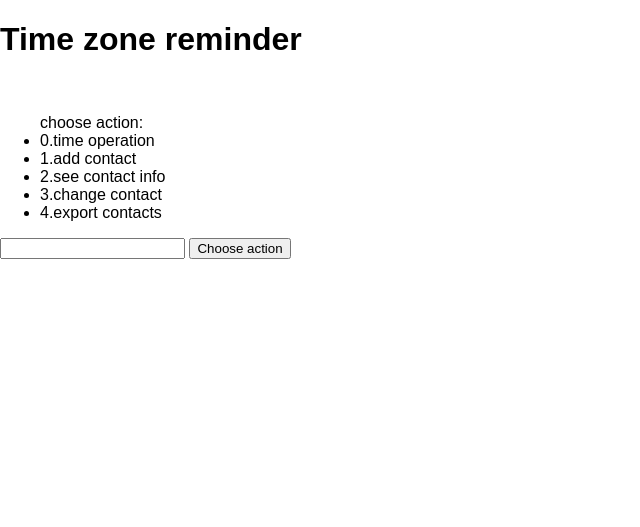
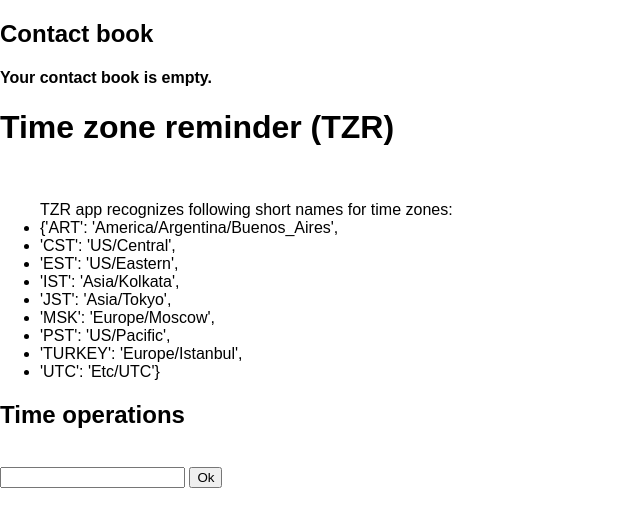
Before and after one commit to gelst13/TimeZoneReminder, a Flask app: page / in a window 1280 px wide. Shown: the top 527 px of the page, without its empty margins (0-640 px from the left). Run offline with Flask 3, Linux system fonts and the light colour scheme.

Commit message:
working version

```diff
--- a/app.py
+++ b/app.py
@@ -34,22 +34,19 @@ def index():
         command = request.form.get('command')
 
     else:
-        # tasks = Todo.query.order_by(Todo.date_created).all()
-        return render_template('index.html')
+        contacts = Contacts.query.order_by(Contacts.contact_name).all()
+        return render_template('index.html', contacts=contacts)
 
-#
-# @app.route('/delete/<int:id>')
-# def delete(id):
-#     task_to_delete = Todo.query.get_or_404(id)
-#
-#     try:
-#         db.session.delete(task_to_delete)
-#         db.session.commit()
-#         return redirect('/')
-#     except:
-#         return f'There was a problem deleting task {id}<{task_to_delete.content}>'
-#
-#
+
+@app.route('/delete/<contact_name>')
+def delete(contact_name):
+    contact_to_delete = Contacts.query.get_or_404(contact_name)
+    try:
+        db.session.delete(contact_to_delete)
+        db.session.commit()
+        return redirect('/')
+    except:
+        return f'There was a problem deleting contact {id}<{contact_to_delete.content}>'
 
 
 @app.route('/add_contact', methods=['POST', 'GET'])
@@ -73,7 +70,7 @@ def add_contact():
     return render_template('add_contact.html')
 # @app.route('/update/<int:id>', methods=['POST', 'GET'])
 # def update(id):
-#     task = Todo.query.get_or_404(id)
+#     task = Contacts.query.get_or_404(id)
 #     if request.method == 'POST':
 #         task.content = request.form.get('content')
 #
--- a/pseudocode.py
+++ b/pseudocode.py
@@ -2,8 +2,7 @@
 describe screens and create pages for necessary actions
 
 on main page:
-- display contact book from db
-- add delete link near each contact
+
 - add update link near each contact
 - add_contact.html link
 - export_contacts.html link
--- a/templates/index.html
+++ b/templates/index.html
@@ -6,18 +6,60 @@
 
 
 {% block body %}
+<div class="db">
+    <h2>Contact book</h2>
+    {% if contacts|length < 1 %}
+    <h4>Your contact book is empty.</h4>
+    {% else %}
+    <table>
+        <tr>
+            <th>contact_name</th>
+            <th>zone_name</th>
+            <th>utc_offset</th>
+            <th>platform</th>
+            <th>comment</th>
+            <th>location</th>
+         </tr>
+        {% for contact in contacts %}
+        <tr>
+            <td>{{ contact.contact_name }}</td>
+            <td>{{ contact.zone_name }}</td>
+            <td>{{ contact.utc_offset }}</td>
+            <td>{{ contact.platform }}</td>
+            <td>{{ contact.comment }}</td>
+            <td>{{ contact.location }}</td>
+            <td>
+                <a href="/delete/{{ contact.contact_name }}">Delete</a>
+                <br>
+                <a href="/update/{{ contact.contact_name }}">Update</a>
+            </td>
+        </tr>
+        {% endfor %}
+    </table>
+    {% endif %}
+</div>
+
+<div class="info">
+    <h1>Time zone reminder (TZR)</h1><br>
+    <ul>TZR app recognizes following short names for time zones:
+        <li>{'ART': 'America/Argentina/Buenos_Aires',</li>
+        <li>'CST': 'US/Central',</li>
+        <li>'EST': 'US/Eastern',</li>
+        <li>'IST': 'Asia/Kolkata',</li>
+        <li>'JST': 'Asia/Tokyo',</li>
+        <li>'MSK': 'Europe/Moscow',</li>
+        <li>'PST': 'US/Pacific',</li>
+        <li>'TURKEY': 'Europe/Istanbul',</li>
+        <li>'UTC': 'Etc/UTC'}</li>
+     </ul>
+</div>
+<div class="time">
+    <h2>Time operations</h2><br>
+</div>
 <div class="command">
-    <h1>Time zone reminder</h1><br>
-    <ul>choose action:
-        <li>0.time operation</li>
-        <li>1.add contact</li>
-        <li>2.see contact info</li>
-        <li>3.change contact</li>
-        <li>4.export contacts</li>
-    </ul>
     <form action="/" method="POST">
         <input type="text" name="command" id="command">
-        <input type="submit" value="Choose action">
+        <input type="submit" value="Ok">
     </form>
 </div>
 
```
